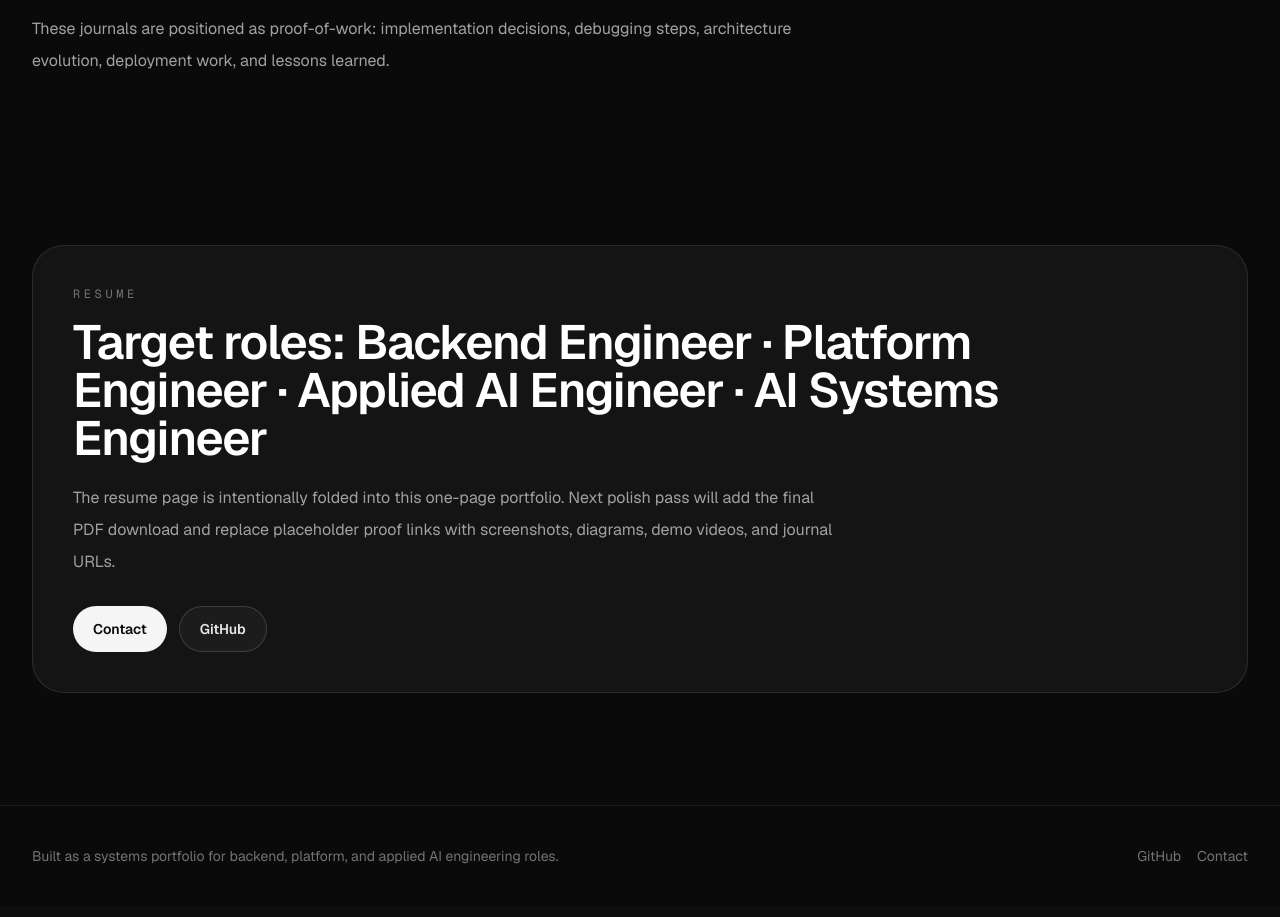
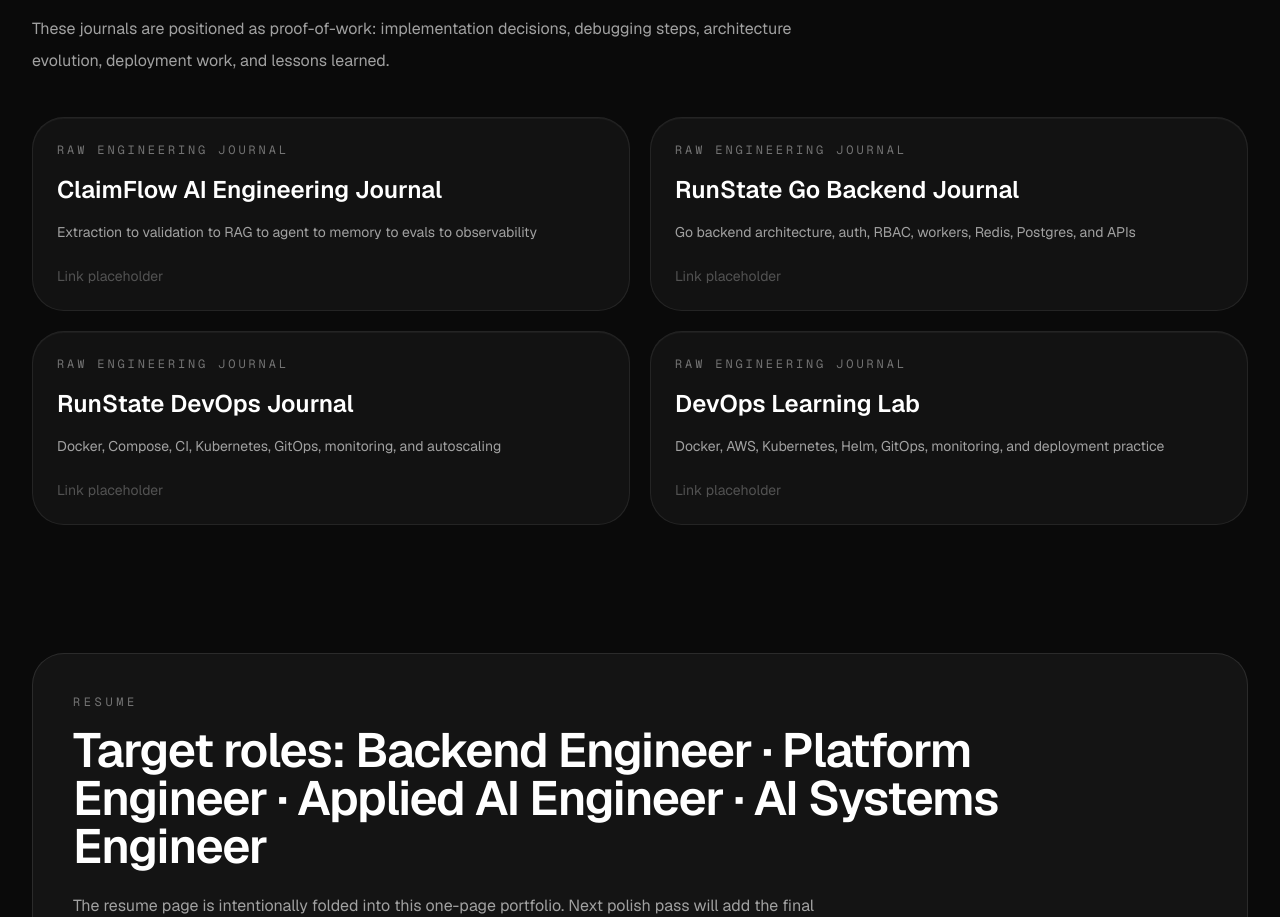
Before and after one commit to RitikaxG/ritikaxg-portfolio, a Next.js app: page / in a window 1280 px wide. Shown: the part 4157-5074 px from the top of the page. Built offline with nearby package versions, Linux system fonts and the light colour scheme.

Commit message:
feat: wire journal links

```diff
--- a/content/journals.ts
+++ b/content/journals.ts
@@ -1 +1,24 @@
-export const journals = [];
+import { journalLinks } from "./proofAssets";
+
+export const journals = [
+  {
+    title: "ClaimFlow AI Engineering Journal",
+    scope: "Extraction to validation to RAG to agent to memory to evals to observability",
+    href: journalLinks.claimflowAi,
+  },
+  {
+    title: "RunState Go Backend Journal",
+    scope: "Go backend architecture, auth, RBAC, workers, Redis, Postgres, and APIs",
+    href: journalLinks.runstateBackend,
+  },
+  {
+    title: "RunState DevOps Journal",
+    scope: "Docker, Compose, CI, Kubernetes, GitOps, monitoring, and autoscaling",
+    href: journalLinks.runstateDevops,
+  },
+  {
+    title: "DevOps Learning Lab",
+    scope: "Docker, AWS, Kubernetes, Helm, GitOps, monitoring, and deployment practice",
+    href: journalLinks.learnDevops,
+  },
+];
```
